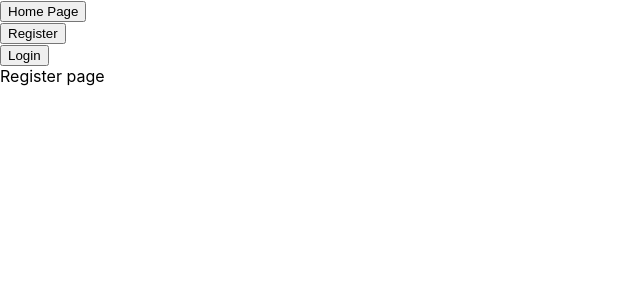
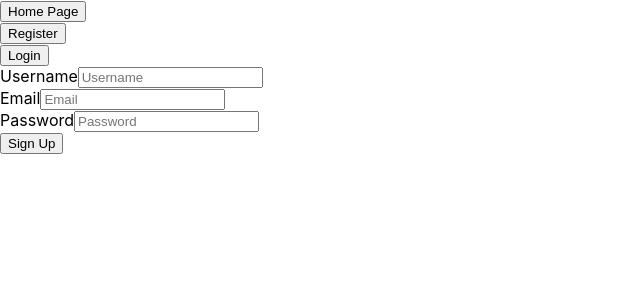
Before and after one commit to MuizMuhammad99/471DogPark, a React (Create React App) app in the folder my-app/: page /register in a window 1280 px wide. Shown: the top 300 px of the page, without its empty margins (0-640 px from the left). Built offline with nearby package versions, Linux system fonts and the light colour scheme.

Commit message:
Forms for Register & Login Page

```diff
--- a/my-app/src/pages/LogIn.js
+++ b/my-app/src/pages/LogIn.js
@@ -2,7 +2,29 @@
 
 const LogIn = () =>{
 
-    return <div>Login page</div>
+    return <div>
+        <form>
+                        <div>
+                            <label>Username</label>
+                            <input
+                                type='text'
+                                placeholder='Username'
+                                ></input>
+                        </div>
+                        <div >
+                            <label>Password</label>
+                            <input
+                                type='text'
+                                placeholder='Password'
+                                ></input>
+                        </div>
+                        <div>
+                            <button>
+                                Log In
+                            </button>
+                        </div>
+                    </form>
+    </div>
 
 };
 
--- a/my-app/src/pages/Register.js
+++ b/my-app/src/pages/Register.js
@@ -2,7 +2,36 @@
 
 const Register = () =>{
 
-    return <div>Register page</div>
+    return <div>
+        <form>
+                        <div>
+                            <label>Username</label>
+                            <input
+                                type='text'
+                                placeholder='Username'
+                                ></input>
+                        </div>
+                        <div >
+                            <label>Email</label>
+                            <input
+                                type='text'
+                                placeholder='Email'
+                                ></input>
+                        </div>
+                        <div >
+                            <label>Password</label>
+                            <input
+                                type='text'
+                                placeholder='Password'
+                                ></input>
+                        </div>
+                        <div>
+                            <button>
+                                Sign Up
+                            </button>
+                        </div>
+                    </form>
+    </div>
 
 };
 
```
